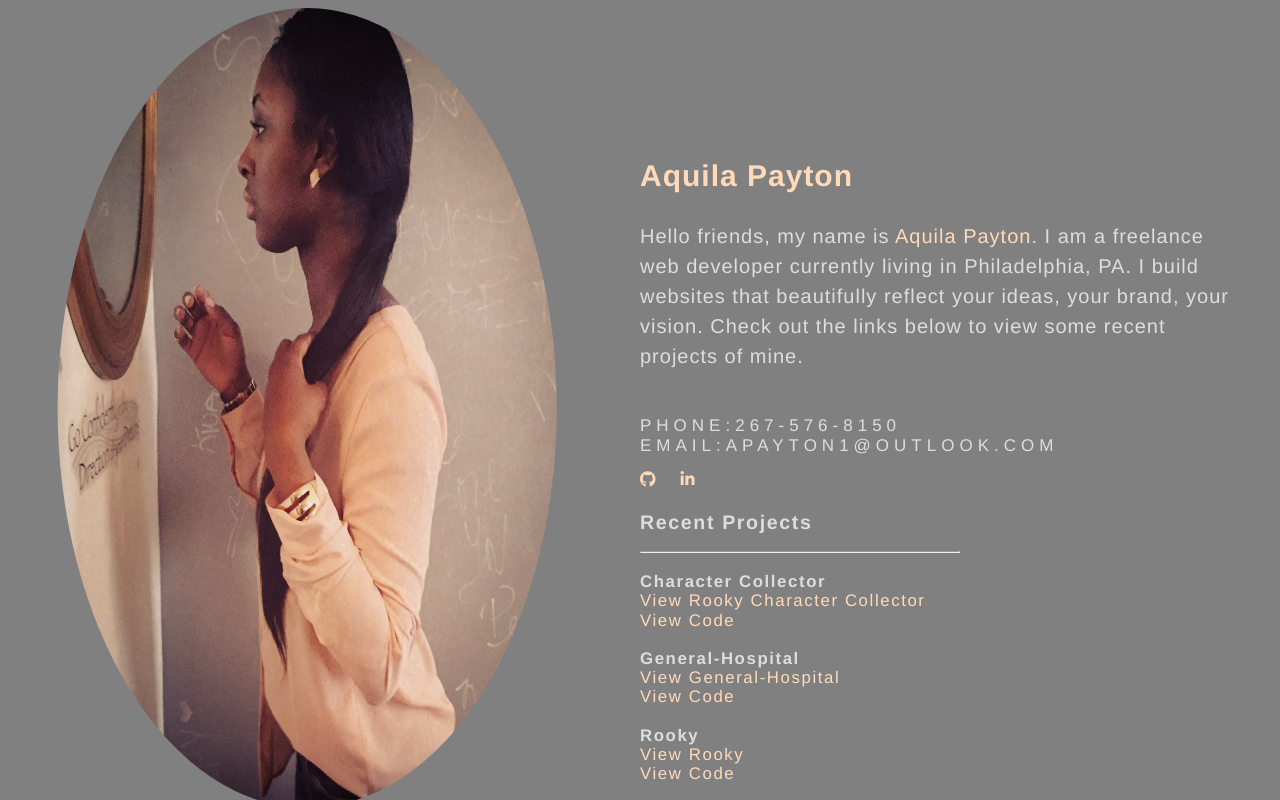
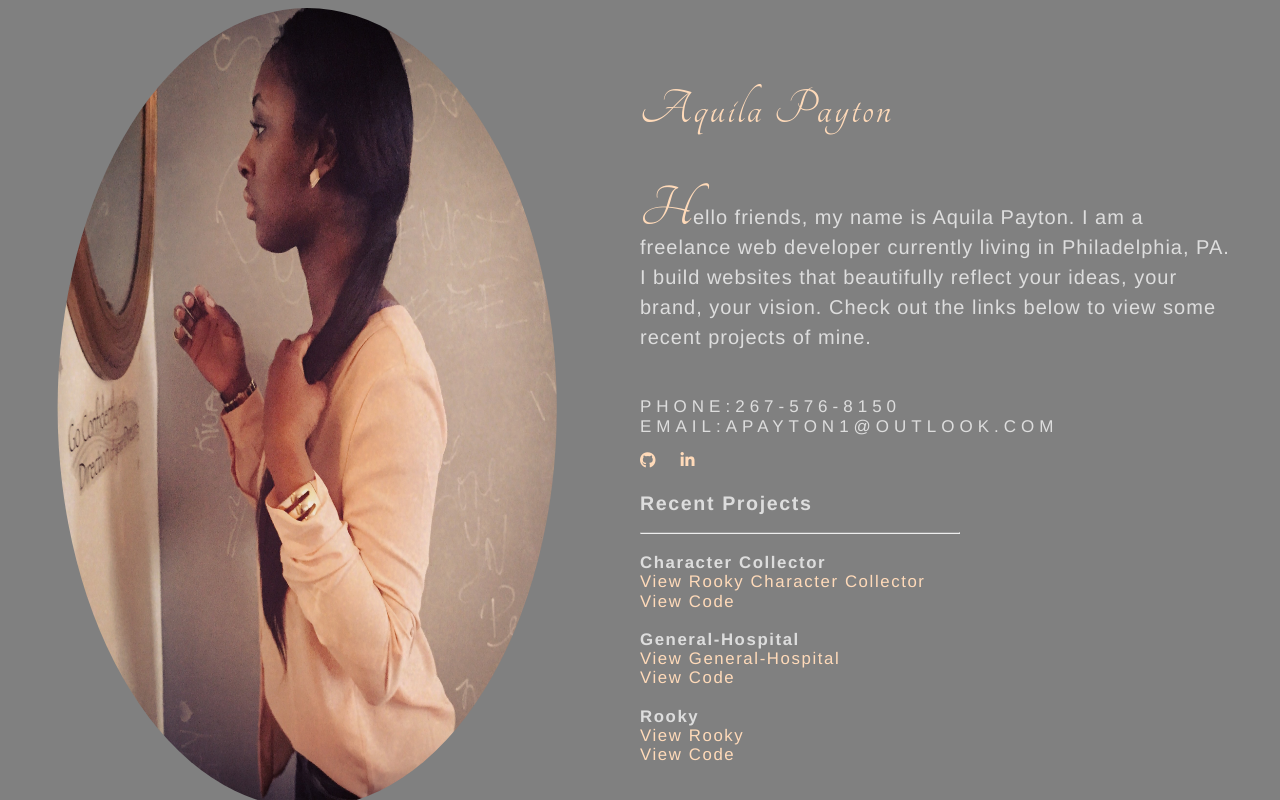
Before and after one commit to Apayton1/Apayton1-github.io, a plain HTML site: page Portfolio.html in a window 1280 px wide. Drawn offline with Linux system fonts and the light colour scheme.

Commit message:
slight changes to UI and organized folder

```diff
--- a/Portfolio.html
+++ b/Portfolio.html
@@ -5,9 +5,10 @@
     <meta charset="UTF-8">
     <meta name="viewport" content="width=device-width, initial-scale=1.0">
     <meta http-equiv="X-UA-Compatible" content="ie=edge">
-    <link rel="stylesheet" type = "text/css" href="./style2.css"/>
+    <link rel="stylesheet" type = "text/css" href="./assets/style.css"/>
     <script src="https://kit.fontawesome.com/3aa5aa4c3c.js" crossorigin="anonymous"></script>
     <link rel="stylesheet" type = "text/css" href="https://stackpath.bootstrapcdn.com/font-awesome/4.7.0/css/font-awesome.min.css"/>
+    <link href="https://fonts.googleapis.com/css?family=Tangerine&display=swap" rel="stylesheet">
     <title>Portfolio</title>
 </head>
 
@@ -18,14 +19,15 @@
         </section>
         <section class="profile-info">
             <div class="logo">
-
+                <h1 class="name-2">Aquila Payton</h1>
             </div>
             <div class="profession">
-                <h2 class="name">
+                <!-- <h2 class="name">
                     Aquila Payton
-                </h2>
+                </h2> -->
                 <br>
-                <p>Hello friends, my name is <span class="name">Aquila Payton</span>.
+                <p><span class = "big-letter">H</span>ello friends,
+                    my name is <span class="name">Aquila Payton</span>.
                     I am a freelance web developer currently living in Philadelphia, PA.
                     I build websites that beautifully reflect your ideas, your brand, your vision.
                     Check out the links below to view some recent projects of mine.
--- a/style2.css
+++ b/assets/style.css
@@ -23,15 +23,30 @@ body{
 
 }
 .profile-image{
-    background: url(images/IMG_8247.JPG) no-repeat bottom center;
+    background: url(../assets/images/IMG_8247.JPG) no-repeat bottom center;
     background-size: 90% 100%;
     clip-path: ellipse(39% 50% at 48% 51%);
     /* clip-path: ellipse(30% 48% at 48% 51%); */
 
 
 }
-.name{
+.name-2{
     color:peachpuff;
+    display: inline-block;
+    font-family: 'Tangerine', cursive;
+    letter-spacing: 0.15rem;
+    font-size:3.2rem;
+    margin-top: 5rem;
+    max-width: 270px;
+    height:160px;
+   font-weight: 300;
+
+}
+.big-letter{
+    font-size: 60px;
+    color:peachpuff;
+    font-family: 'Tangerine', cursive;
+
 }
 .profile-info{
     display: flex;
@@ -98,7 +113,8 @@ hr{
 }
 .projects{
     font-size:1.05rem;
-    padding-bottom: 1rem;
+    padding-bottom: 2rem;
+    margin-bottom:0;
     letter-spacing: 0.1rem;
     line-height: 1.2rem;
 }
```
Also changed, not shown: assets/images/IMG_8247.JPG (renamed from images/IMG_8247.JPG).
